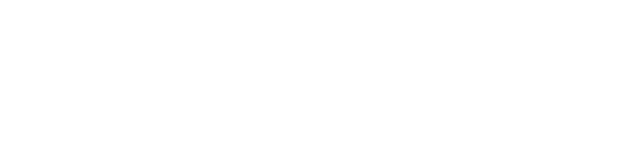
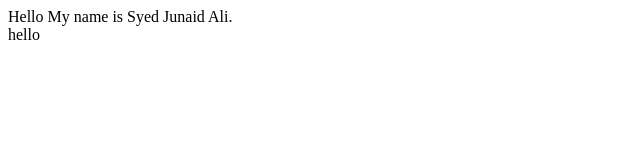
Before and after one commit to SyedJuned47/Connector-4g, a plain HTML site: page index.html in a window 1280 px wide. Shown: the whole page, without its empty margins (0-640 px from the left). Drawn offline with Linux system fonts and the light colour scheme.

Commit message:
Fixed extra braces

```diff
--- a/index.html
+++ b/index.html
@@ -0,0 +1,6 @@
+<div>
+Hello My name is Syed Junaid Ali.
+</div>
+<div>
+    hello
+</div>
```
Also changed, not shown: contact.html (+1 -0 lines), monuments.html (+3 -0 lines), .gitignore.html (added), 1 other file.
